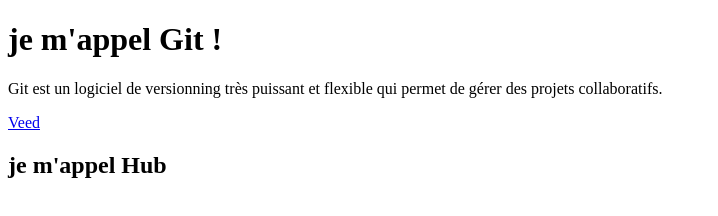
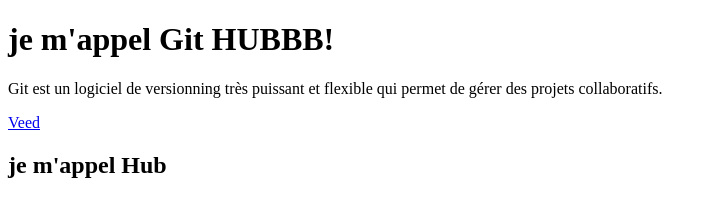
Before and after one commit to bigyaya/LGC2024courGit, a plain HTML site: page index.html in a window 1280 px wide. Shown: the whole page, without its empty margins (0-718 px from the left). Drawn offline with Linux system fonts and the light colour scheme.

Commit message:
Update conflict index.html

```diff
--- a/index.html
+++ b/index.html
@@ -7,7 +7,7 @@
 </head>
 <body>
 
-    <h1>je m'appel Git !</h1>
+    <h1>je m'appel Git HUBBB!</h1>
     <p>Git est un logiciel de versionning très puissant et flexible qui permet de gérer des projets collaboratifs.</p>
     <a href="https://www.veed.io/view/f3850f66-af43-4376-acd8-c0c28d97fa20?panel=share">Veed</a>
 
```
